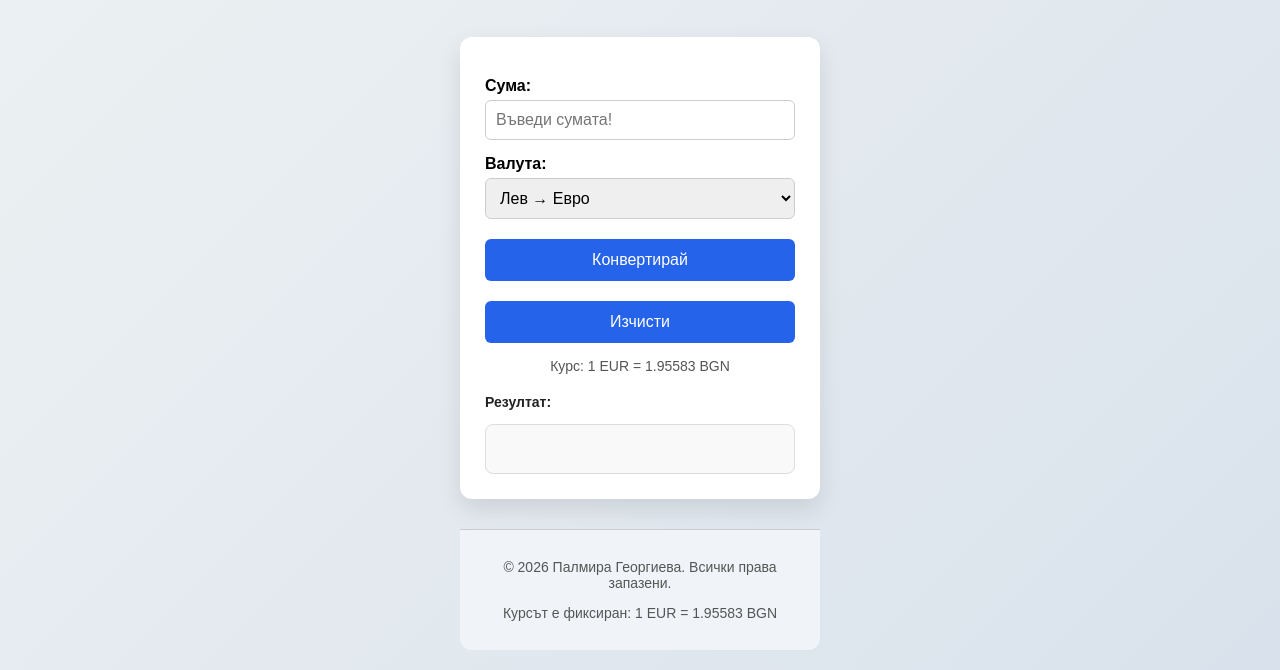
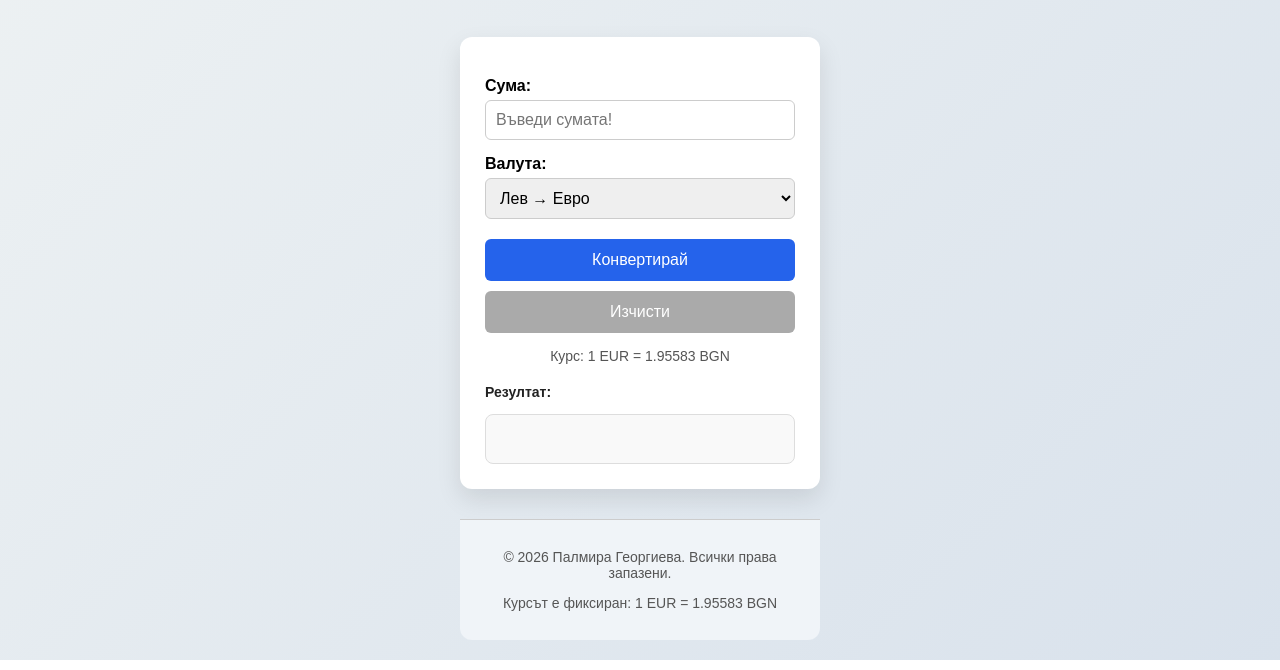
Before and after one commit to PalmiraGeorgieva/calculatorEuroBGN.io, a plain HTML site: page index.html in a window 1280 px wide. Shown: the part 203-873 px from the top of the page. Drawn offline with Linux system fonts and the light colour scheme.

Commit message:
Add clear button to calculator
Added a clear button to the calculator interface.

```diff
--- a/styles.css
+++ b/styles.css
@@ -63,7 +63,21 @@ button:hover {
     background-color: #1e40ef;
 
 }
-
+#clear {
+    width: 100%;
+    margin-top: 10px;
+    padding: 12px;
+    background-color: #aaa;
+    color: white;
+    border: none;
+    border-radius: 6px;
+    font-size: 16px;
+    cursor: pointer;
+    transition: background-color 0.3s;
+}
+#clear:hover {
+    background-color: #888;
+}
 .rate {
     margin-top: 15px;
     font-size: 14px;
```
